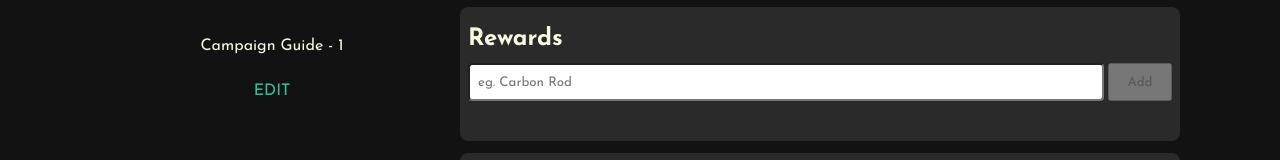
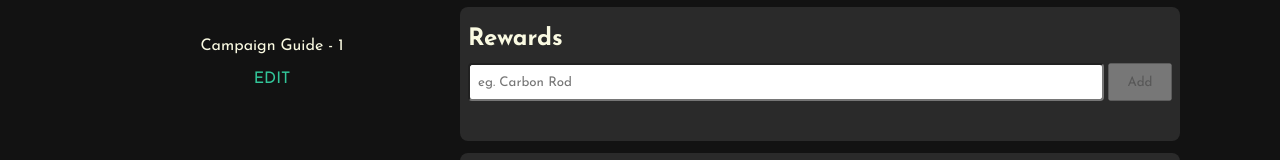
Before and after one commit to coreyRalli/eb-campaign-tracker, a React (Vite) app: page / in a window 1280 px wide. Shown: the part 435-595 px from the top of the page. Built offline with nearby package versions, Linux system fonts and the light colour scheme.

Commit message:
Removed margin on add/update note button when input isn't displayed

```diff
--- a/src/index.css
+++ b/src/index.css
@@ -265,7 +265,7 @@ input[type="checkbox"] {
     justify-content: center;
 }
 
-.campaign-note-container button {
+.campaign-note-container:has(input) button {
     margin-top: 12px;
 }
 
```
